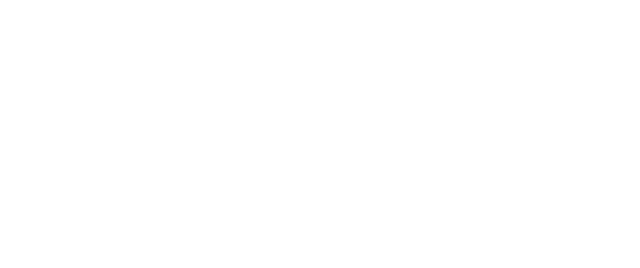
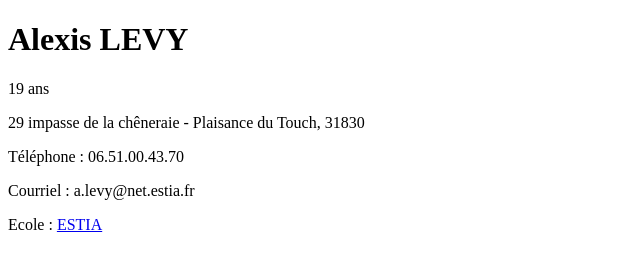
Before and after one commit to AlexisLEVY/AlexisLEVYgithub.io, a plain HTML site: page index.html in a window 1280 px wide. Shown: the whole page, without its empty margins (0-640 px from the left). Drawn offline with Linux system fonts and the light colour scheme.

Commit message:
Add personal information

```diff
--- a/index.html
+++ b/index.html
@@ -5,9 +5,13 @@
     <title> </title>
   </head>
   <body>
+    <h1> Alexis LEVY </h1>
 
-
-
+    <p>19 ans</p>
+    <p>29 impasse de la chêneraie - Plaisance du Touch, 31830</p>
+    <p>Téléphone : 06.51.00.43.70</p>
+    <p>Courriel : a.levy@net.estia.fr<p>
+    <p> Ecole : <a href="https://www.estia.fr/"> ESTIA </a><p>
 
   </body>
 </html>
```
